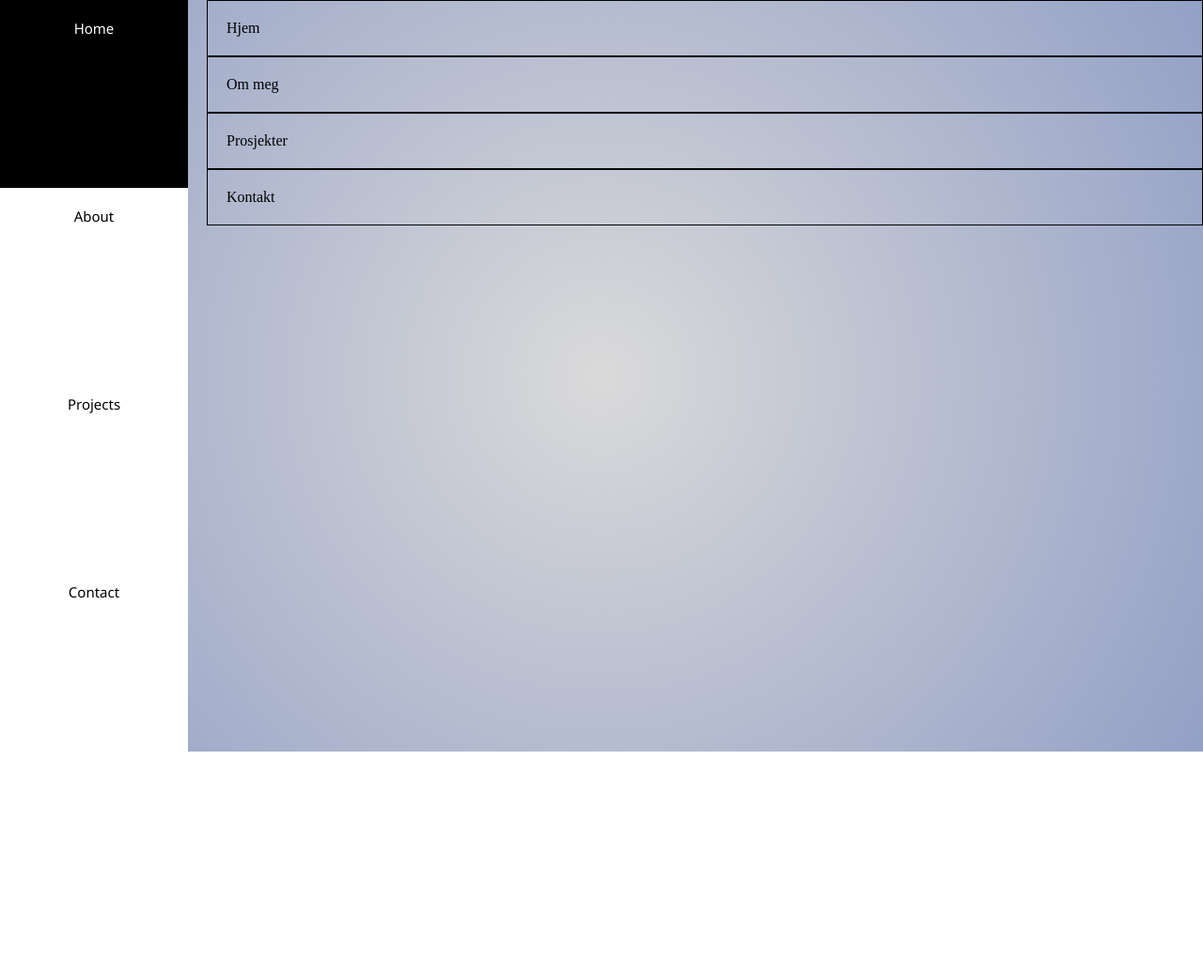
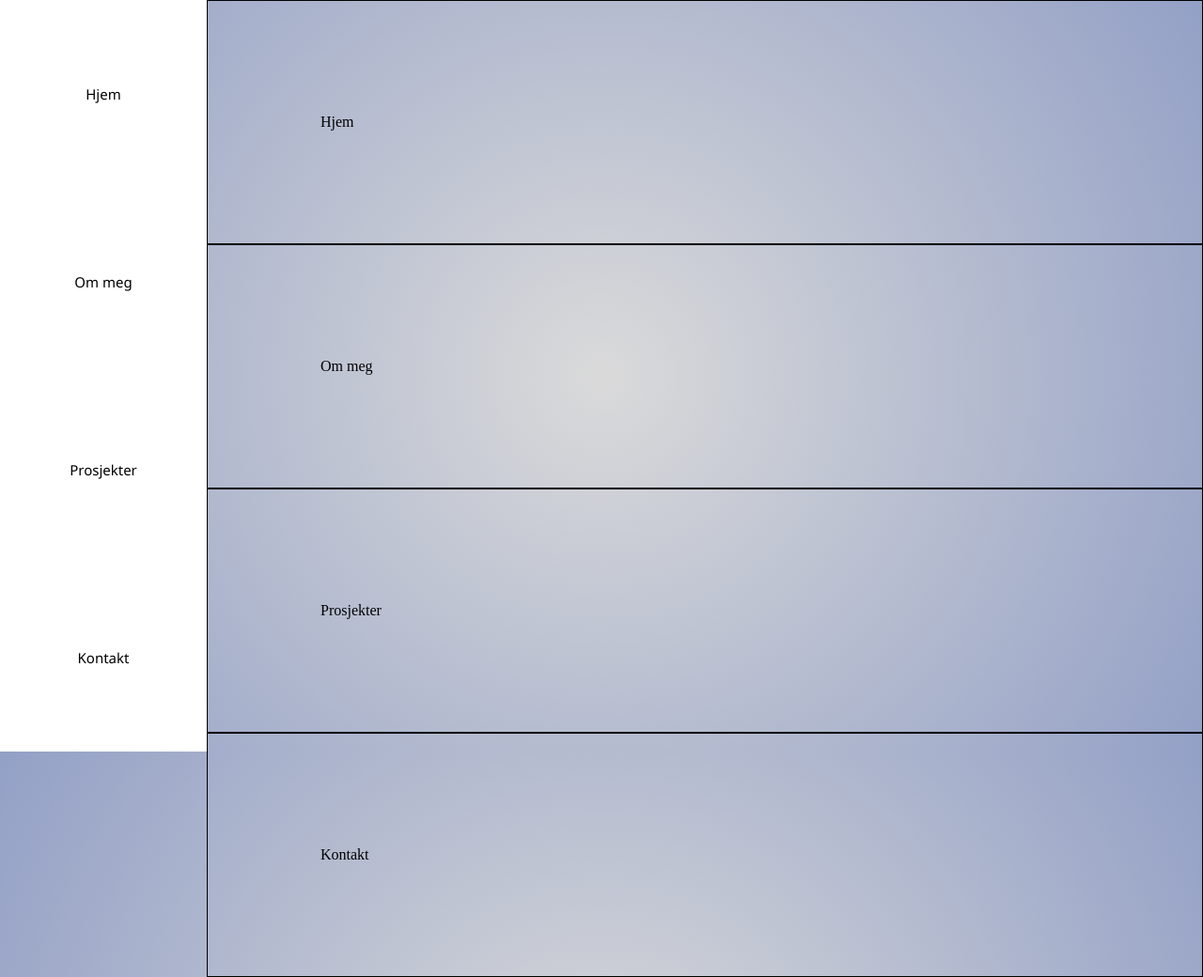
Before and after one commit to m4dde/m4dde.github.io, a plain HTML site: page index.html in a window 1280 px wide. Shown: the whole page at 94% size. Before the commit the page ends 800 px from the top, so only its background shows below. Drawn offline with Linux system fonts and the light colour scheme.

Commit message:
sections

```diff
--- a/index.html
+++ b/index.html
@@ -8,10 +8,10 @@
 </head>
 <body>
     <nav>
-        <a href="">Home</a>
-        <a href="">About</a>
-        <a href="">Projects</a>
-        <a href="">Contact</a>
+        <a href="">Hjem</a>
+        <a href="">Om meg</a>
+        <a href="">Prosjekter</a>
+        <a href="">Kontakt</a>
     </nav>
 
     <div class="container">
@@ -20,6 +20,11 @@
         <div class="section" id="section3">Prosjekter</div>
         <div class="section" id="section4">Kontakt</div>
     </div>
+    <section class="hjem">
+        <header></header>
+        <main></main>
+        <footer></footer>
+    </section>
 
     <script src="script.js"></script>
 </body>
--- a/style.css
+++ b/style.css
@@ -21,11 +21,12 @@ nav {
     overflow: hidden;
     display: grid;
     height: 100%;
-    width: 200px;
+    width: 220px;
     position: fixed;
     justify-content: center;
     margin: auto;
     font-family:'Segoe UI', Tahoma, Geneva, Verdana, sans-serif;
+    align-items: center;
 }
 
 nav a {
@@ -50,7 +51,7 @@ nav a:active {
 
 .section {
     display: grid;
-    padding: 20px;
+    padding: 120px;
     margin-left: 220px;
     border: solid black 1px;
 }
```
